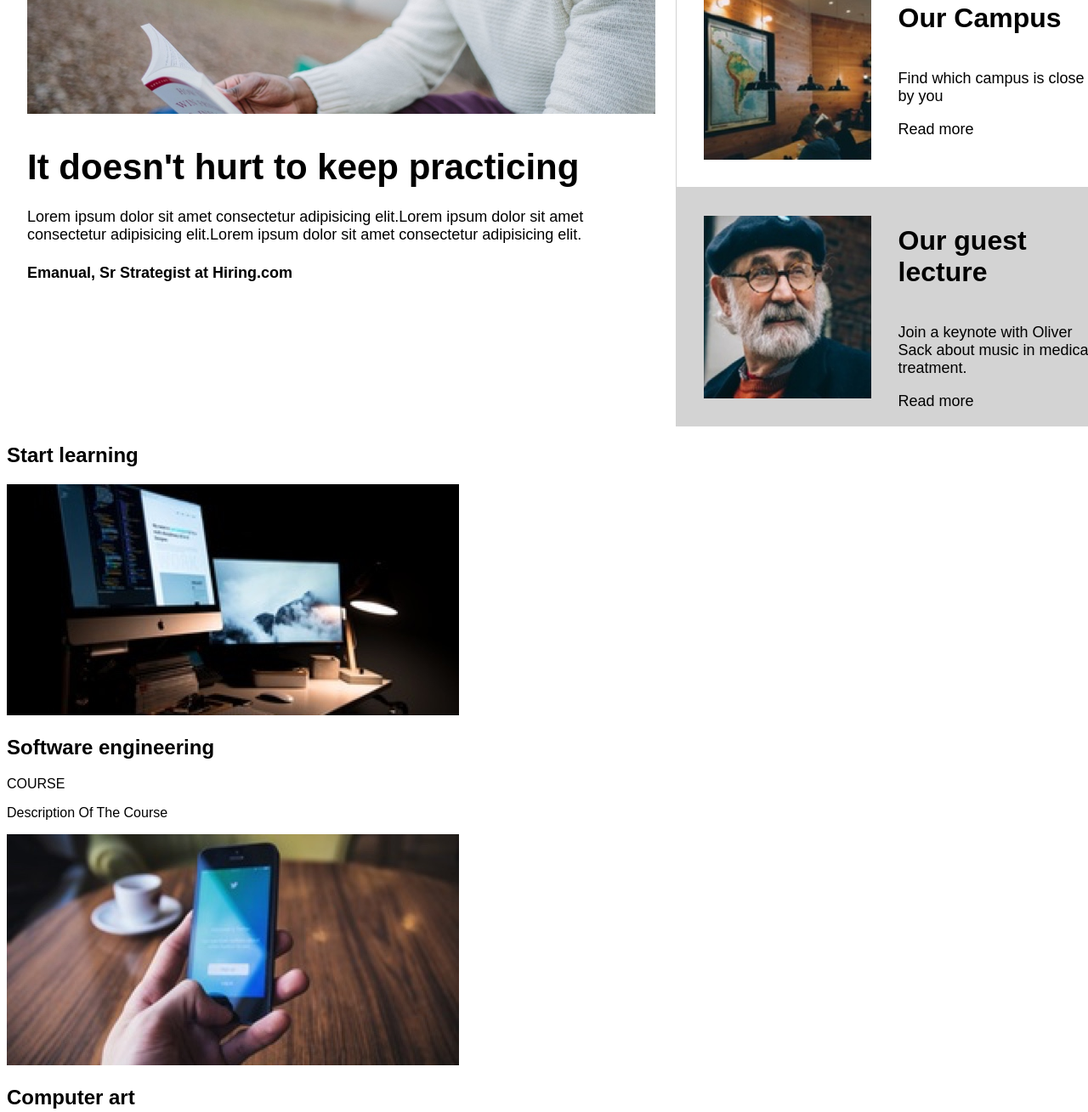
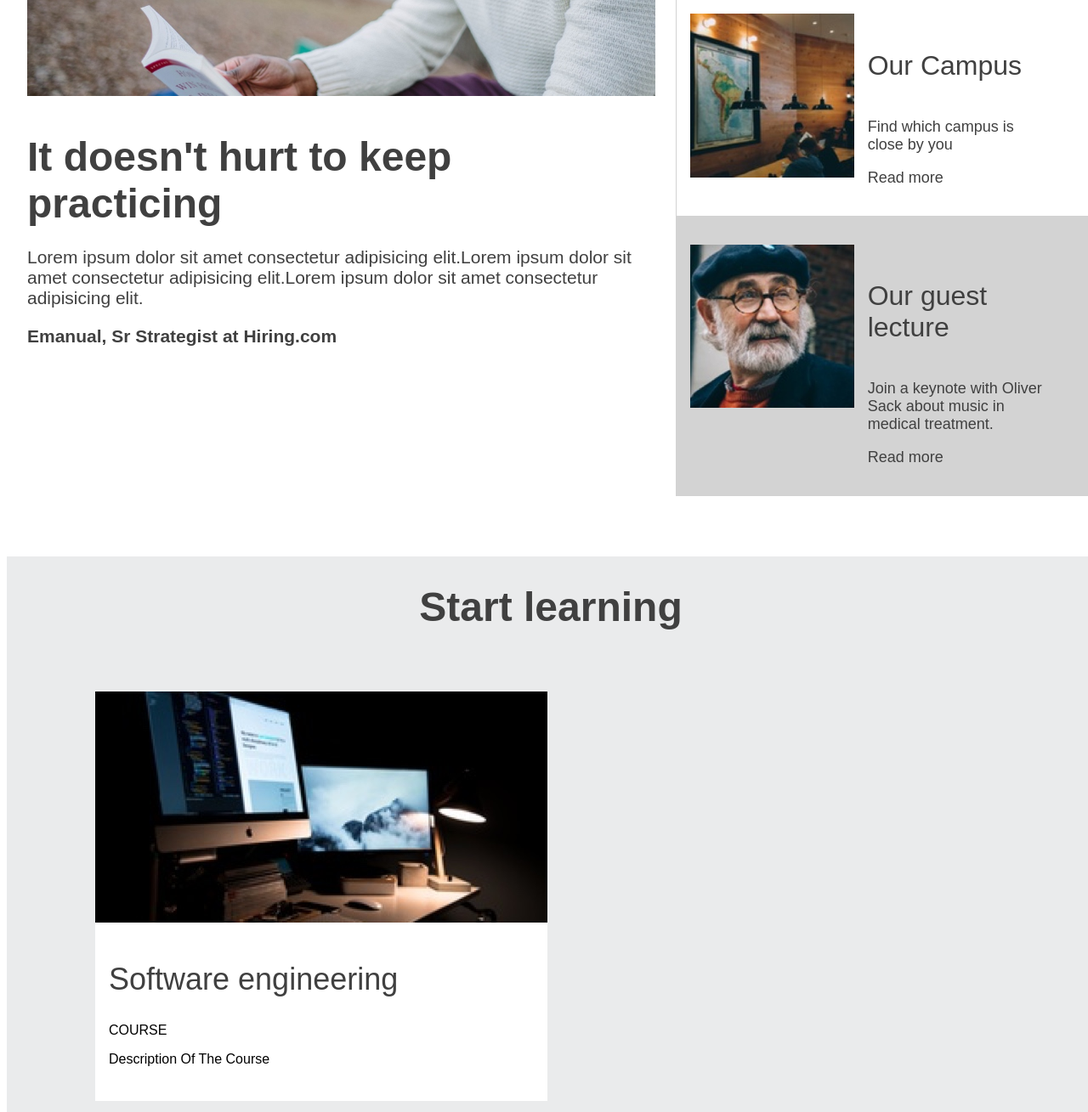
Before and after one commit to vtmmrs/ColmarAcademy, a plain HTML site: page index.html in a window 1280 px wide. Shown: the part 1045-2354 px from the top of the page at 85% size. Drawn offline with Linux system fonts and the light colour scheme.

Commit message:
Start section 3

```diff
--- a/index.html
+++ b/index.html
@@ -35,16 +35,19 @@
 
         <section class="section-2">
     <!-- SECTION 2 out of 4 -->
-            <div class="info">
+            <div class="main">
                 <img src="resources/images/information-main.jpg" rel="man reading">
-
                 <h2>It doesn't hurt to keep practicing</h2>
                 <p>Lorem ipsum dolor sit amet consectetur adipisicing elit.Lorem ipsum dolor sit amet consectetur adipisicing elit.Lorem ipsum dolor sit amet consectetur adipisicing elit.</p>
                 <p><strong>Emanual, Sr Strategist at Hiring.com</strong></p>
             </div>
+
             <div class="information">
-                <div class="menu">
+                <div class="container">
+                    <div class="card">
+                        <div class="img">
                             <img src="resources/images/information-orientation.jpg">
+                        </div>
                         <div class="description">
                             <h4>Orientation Date</h4>
                             <p>Tue 10/11 & Wed 10/12: 8am-3pm</p>
@@ -53,8 +56,10 @@
                             </p>
                         </div>
                     </div>
-                <div class="menu">
+                    <div class="card">
+                        <div class="img">
                             <img src="resources/images/information-campus.jpg">
+                        </div>
                         <div class="description">
                             <h4>Our Campus</h4>
                             <p>Find which campus is close by you</p>
@@ -63,8 +68,10 @@
                             </p>
                         </div>
                     </div>
-                <div class="menu" id="guest">
+                    <div class="card" id="guest">
+                        <div class="img">
                             <img src="resources/images/information-guest-lecture.jpg">
+                        </div>
                         <div class="description">
                             <h4>Our guest lecture</h4>
                             <p>Join a keynote with Oliver Sack about music in medical treatment.</p>
@@ -74,46 +81,62 @@
                         </div>
                     </div>
                 </div>
+            </div>
         </section>
+
         <section class="section-3">
             <!-- SECTION 3 out of 4 -->
             <div class="learn">
-                <h1>Start learning</h1>
+                <h1 class="title">Start learning</h1>
+                <div class="container">
                     <div class="card">
                         <img src="resources/images/course-software.jpg" rel="x">
-                    <h1>Software engineering</h1>
+                        <div class="course">
+                            <h2>Software engineering</h2>
                             <p>COURSE</p>
                             <p>Description Of The Course</p>
                         </div>
+                    </div>
                     <div class="card">
                         <img src="resources/images/course-computer-art.jpg" rel="x">
-                    <h1>Computer art</h1>
+                        <div class="course">
+                            <h2>Computer art</h2>
                             <p>COURSE</p>
                             <p>Description Of The Course</p>
                         </div>
+                    </div>
                     <div class="card">
                         <img src="resources/images/course-design.jpg" rel="x">
-                    <h1>Design</h1>
+                        <div class="course">
+                            <h2>Design</h2>
                             <p>COURSE</p>
                             <p>Description Of The Course</p>
                         </div>
+                    </div>
                     <div class="card">
                         <img src="resources/images/course-data.jpg" rel="x">
-                    <h1>Data</h1>
+                        <div class="course">
+                            <h2>Data</h2>
                             <p>COURSE</p>
                             <p>Description Of The Course</p>
                         </div>
+                    </div>
                     <div class="card">
                         <img src="resources/images/course-business.jpg" rel="x">
-                    <h1>Business</h1>
+                        <div class="course">
+                            <h2>Business</h2>
                             <p>COURSE</p>
                             <p>Description Of The Course</p>
                         </div>
+                    </div>
                     <div class="card">
                         <img src="resources/images/course-marketing.jpg" rel="x">
-                    <h1>Marketing</h1>
+                        <div class="course">
+                            <h2>Marketing</h2>
                             <p>COURSE</p>
                             <p>Description Of The Course</p>
+                        </div>
+                    </div>
                 </div>
             </div>
         </section>
--- a/resources/css/styles.css
+++ b/resources/css/styles.css
@@ -30,7 +30,7 @@ header img + li {
 }
 
 .nav-left {
-    color: black;
+    color: #333333;
     font-size: 24px;
     font-weight: 600;
 }
@@ -57,7 +57,7 @@ main section {
 .section-1 {
     display: inline-flex;
     background: lightgrey;
-    color: darkblue;
+    color: #404040;
     flex-direction: row;
 }
 
@@ -70,7 +70,7 @@ section .heading {
     flex-direction: column;
     align-self: center;
     align-content: space-around;
-    width: 30%;
+    width: 40%;
 }
 
 .section-1 h1 {
@@ -88,11 +88,12 @@ section .heading {
 
 .section-1 .button {
     justify-content: center;
-    background-color: darkblue;
+    background-color: #666666;
     color: white;
     font-size: 21px;
     font-weight: 300;
-    padding: 8px 100px;
+    padding: 8px 25%;
+    border-radius: 4px;
     border: none;
 
 }
@@ -102,83 +103,126 @@ section .heading {
 .section-2 {
     display: inline-flex;
     background: white;
-    color: black;
+    color: #404040;
     flex-direction: row;
+    margin-bottom: 32px;
 }
 
-.section-2 .info {
+.section-2 p {
+    font-size: 18px;
+    line-break: 8px;
+    font-weight: 300;
+}
+
+.section-2 .main {
     margin: 32px 24px;
     width: 60%;
 }
 
-.info h2 {
-    font-size: 42px;
+.main img {
+    width: 100%;
+}
+
+.main h2 {
+    font-size: 48px;
     margin-bottom: 24px;
 }
 
-.info p {
-    font-size: 18px;
-    margin-bottom: 24px;
+.main p {
+    font-size: 21px;
 }
 
 section .information {
+    display: flex;
     flex-direction: column;
     align-self: center;
+    align-content: center;
     width: 40%;
+    display: inline-flex;
+    background: white;
+    flex-direction: column;
 }
 
-.information {
+.section-2 .container {
+    display: flex;
+    flex-direction: column;
     width: 100%;
 }
 
-.menu {
-    display: flex;
-    background: white;
-    flex-direction: column;
+.information .card {
+    display: inline-flex;
+    align-content: center;
     border: 1px solid lightgrey;
-}
-
-.menu img {
-    padding: 16px;
-}
+    padding: 32px 0 16px 16px;
+    width: auto;
+    max-height: 90%;
+    }
 
 .information img {
-    width: 40%;
-    margin: 16px;
-}
-
-.information .menu {
-    display: flex;
-    flex-direction: row;
-}
-
-.info img {
     width: 100%;
 }
 
 .information .description {
-    flex-direction: row;
-    align-items: center;
-    justify-content: center;
     width: 65%;
+    padding-right: 48px;
+    padding-left: 16px;
+    max-width: 65%;
 }
 
-.description h4 {
-    font-weight: bold;
-    font-size: 32px;
-}
-
-.description link:hover {
+.card link:hover {
     cursor: auto;
     text-decoration: underline;
     color: lightseagreen;
 }
 
-.section-2 p {
-    font-size: 18px;
-    font-weight: 300;
+.card h4 {
+    font-weight: 500;
+    font-size: 32px;
 }
+
 
 div #guest {
     background: lightgrey;
 }
+
+/* SECTION THREE */
+
+.section-3 {
+    background: rgb(234, 235, 236);
+    width: 100%;
+}
+
+section .title {
+    padding-top: 32px;
+}
+
+.learn h1 {
+    text-align: center;
+    color: #404040;
+    font-size: 48px;
+}
+
+.card h2 {
+    color: #404040;
+    font-size: 36px;
+    font-weight: 500;
+}
+
+.learn .container {
+    display: flex;
+    flex-wrap: wrap;
+    margin: 32px 72px;
+    overflow: hidden;
+}
+
+.learn .card {
+    display: flex;
+    flex-direction: column;
+    justify-content: space-between;
+    background: white;
+    margin: 32px;
+}
+
+.card .course {
+    padding: 16px 16px 24px 16px;
+}
```
Lines whose indentation alone changed are shown as unchanged.
